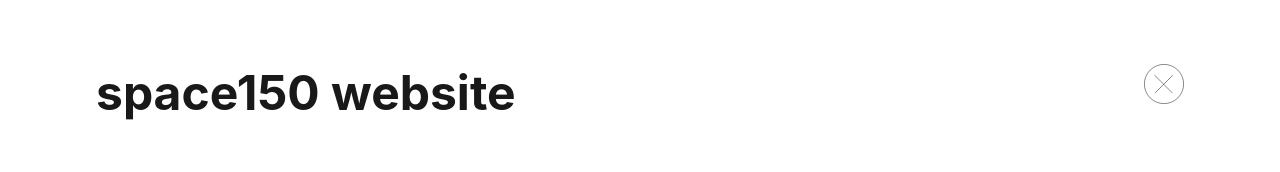
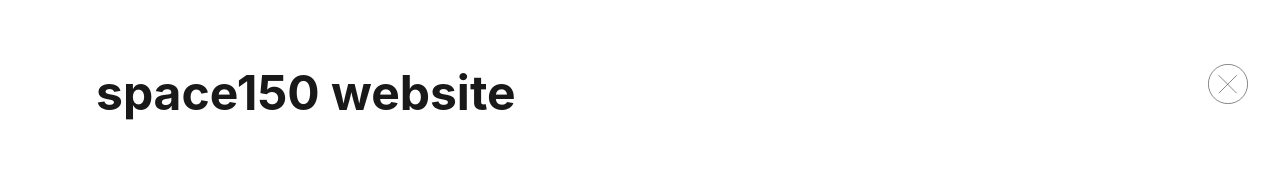
Before and after one commit to KierstenMiller/aaron-miller-portfolio-website, a Next.js app: page /work/space150 in a window 1280 px wide. Shown: the top 172 px of the page. Built offline with nearby package versions, Linux system fonts and the light colour scheme.

Commit message:
fixed x home button

```diff
--- a/app/components/project-page-layout/ProjectPageLayout.module.scss
+++ b/app/components/project-page-layout/ProjectPageLayout.module.scss
@@ -8,8 +8,19 @@
     justify-content: space-between;
 }
 
+.x-home-button {
+    position: fixed;
+    right: $desktop-gutter/3;
+
+    @media screen and (max-width: $mobile-max) {
+        right: $mobile-gutter/3;
+    }
+}
+
 .footer-container {
     // @include restricted-container;
+    position: relative; // to make sure footer is above position: fixed 'X' home button
+    z-index: 100; // to make sure footer is above position: fixed 'X' home button
     padding-top: $desktop-spacing;
     padding-bottom: $desktop-spacing;
     background: $mid-gray;
--- a/app/components/project-page-layout/ProjectPageLayout.tsx
+++ b/app/components/project-page-layout/ProjectPageLayout.tsx
@@ -10,9 +10,10 @@
         <header id="top">
             <div className={styles['page-heading-container']}>
                 <h1 className="primary-title">{primaryTitle}</h1>
-                <a href="/">
+                <a className={styles['x-home-button']} href="/">
                     <span className="sr-only">Back to Home</span>
                     <svg width="40" height="40" viewBox="0 0 40 40" fill="none" xmlns="http://www.w3.org/2000/svg">
+                        <circle cx="20" cy="20" r="19.625" fill="#fff" opacity={0.7}/>
                         <circle cx="20" cy="20" r="19.625" stroke="#636363" stroke-width="0.75"/>
                         <path d="M10.5884 11.1758L28.5296 29.117" stroke="#636363" stroke-width="0.75" stroke-linejoin="round"/>
                         <path d="M28.824 11.1758L10.8828 29.117" stroke="#636363" stroke-width="0.75" stroke-linejoin="round"/>
```
